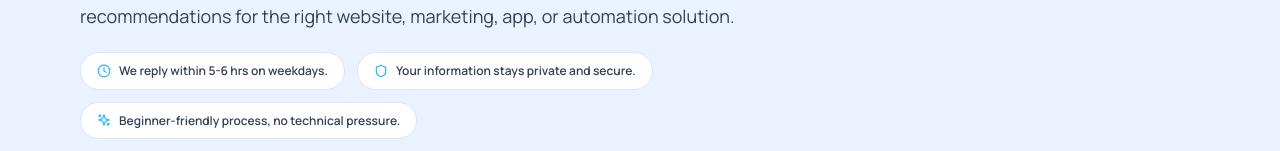
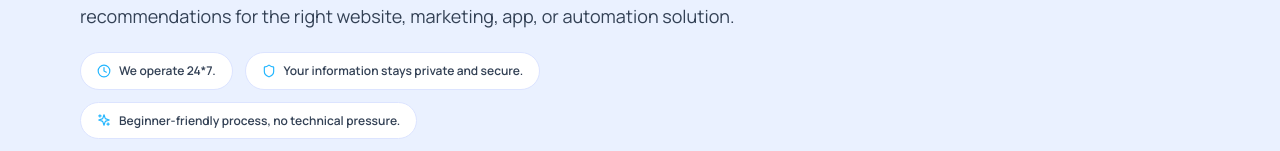
Before and after one commit to modernmindsolutionsllc-com/New_Design, a React (Vite) app: page /start-project in a window 1280 px wide. Shown: the part 359-510 px from the top of the page. Built offline with nearby package versions, Linux system fonts and the light colour scheme; no server answers; a web font is replaced by a local one.

Commit message:
feat: create StartProjectPage with questionnaire form and informational sidebar

```diff
--- a/src/pages/StartProjectPage.jsx
+++ b/src/pages/StartProjectPage.jsx
@@ -5,7 +5,7 @@ import QuestionnaireForm from '@components/questionnaire/QuestionnaireForm'
 import { FADE_UP, STAGGER_CONTAINER, CONTACT_EMAIL } from '@utils/constants'
 
 const REASSURANCES = [
-  { icon: Clock, text: 'We reply within 5-6 hrs on weekdays.' },
+  { icon: Clock, text: 'We operate 24*7.' },
   { icon: Shield, text: 'Your information stays private and secure.' },
   { icon: Sparkles, text: 'Beginner-friendly process, no technical pressure.' },
 ]
```
